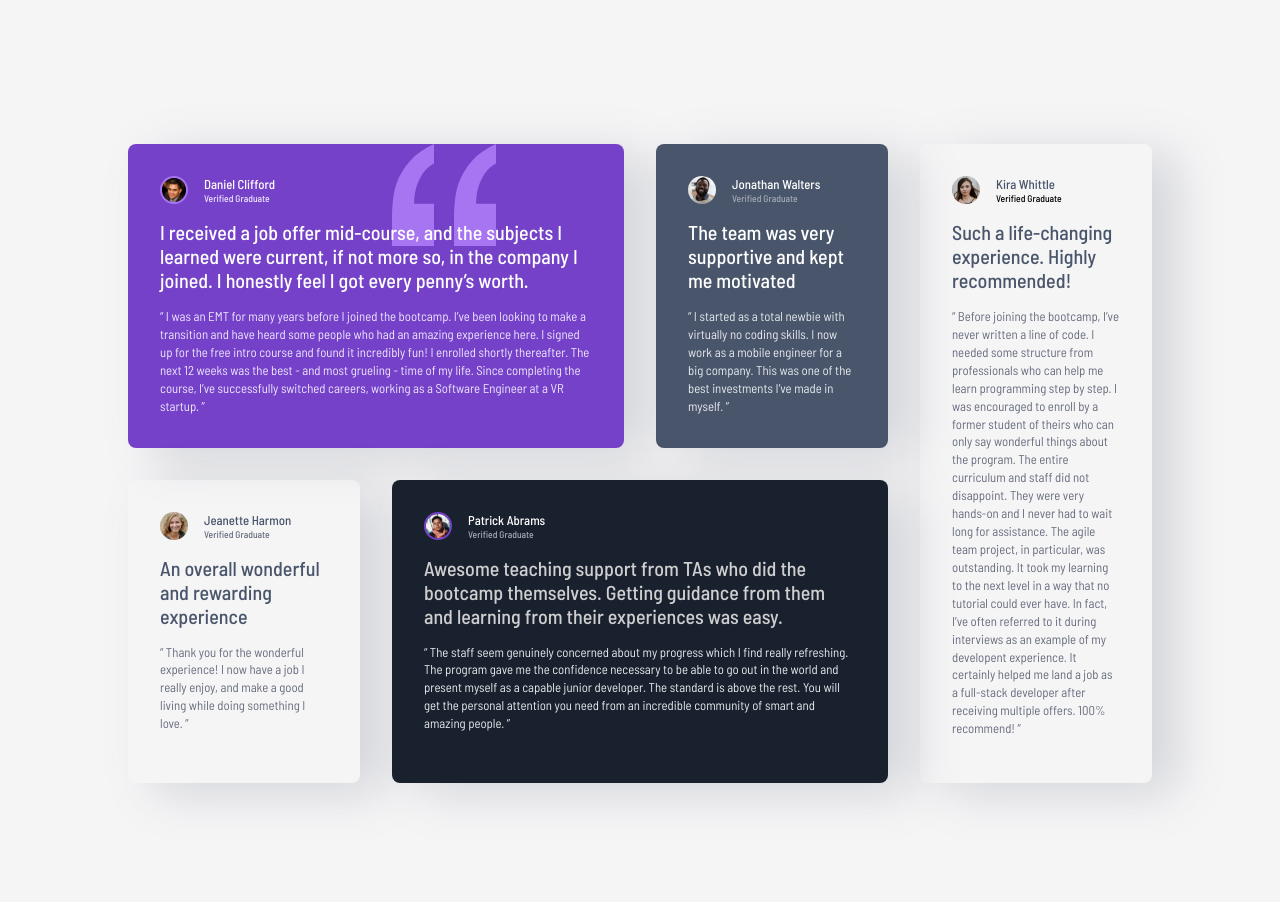
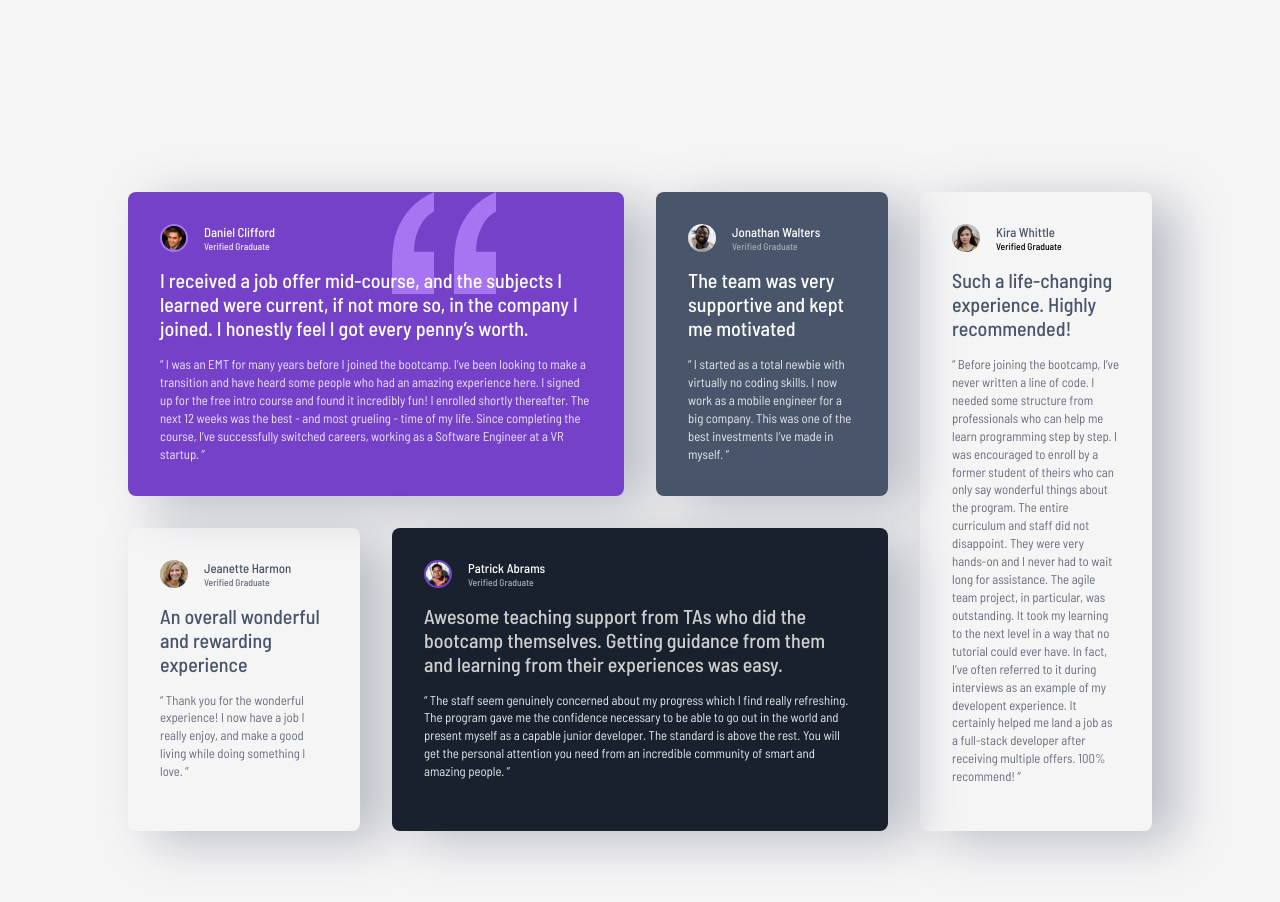
Before and after one commit to maryam-hytham/testimonials-grid-section, a website: page index.html in a window 1280 px wide. Shown: the top 902 px of the page. Drawn offline with Linux system fonts and the light colour scheme.

Commit message:
Update box-shadow opacity and adjust desktop padding for improved layout

```diff
--- a/styles.css
+++ b/styles.css
@@ -30,7 +30,7 @@ body {
   flex-direction: column;
   gap: 1rem;
   margin-bottom: 2rem;
-  box-shadow: 25px 10px 50px rgba(72, 85, 106, 0.2);
+  box-shadow: 25px 10px 50px rgba(72, 85, 106, 0.35);
 }
 .card header {
   display: flex;
@@ -149,7 +149,7 @@ blockquote {
 /*desktop*/
 @media screen and (min-width: 56.25rem) {
   body {
-    padding: 9rem 8rem;
+    padding: 12rem 8rem;
   }
   main {
     display: grid;
```
